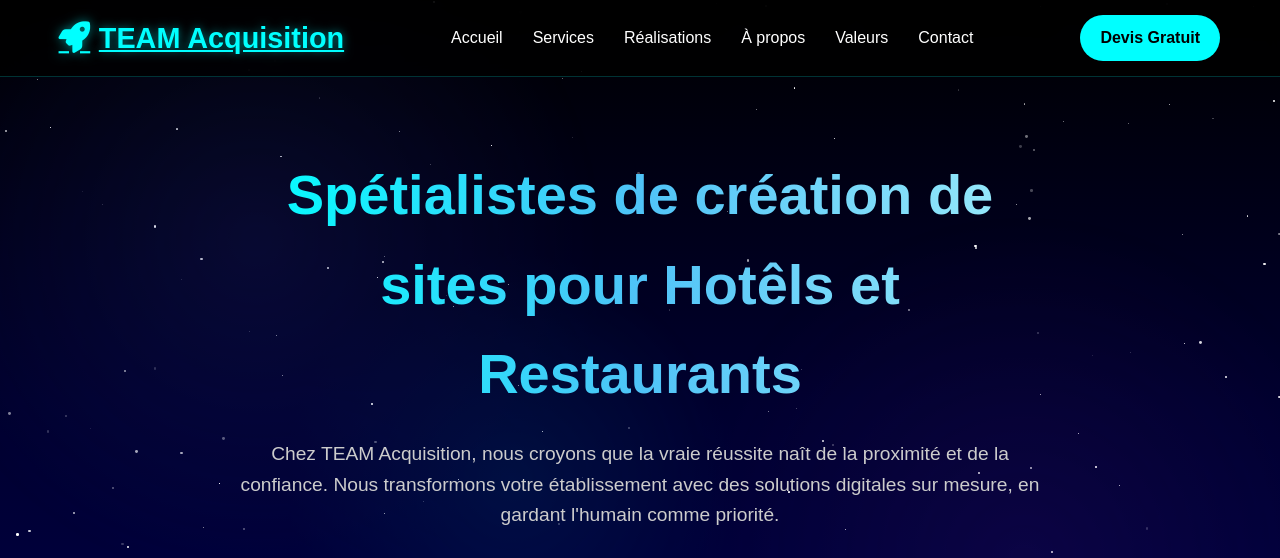
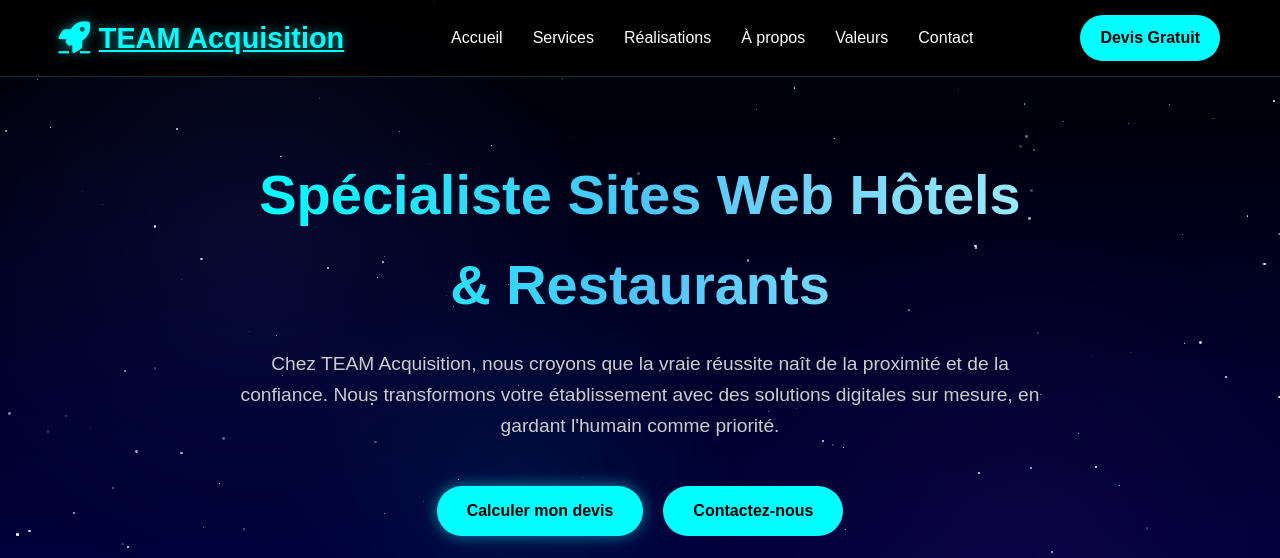
Before and after one commit to weTO-star/Portfolio-Jo-l, a plain HTML site: page index.html in a window 1280 px wide. Shown: the top 558 px of the page. Drawn offline with Linux system fonts and the light colour scheme.

Commit message:
Update index.html

```diff
--- a/index.html
+++ b/index.html
@@ -1160,7 +1160,7 @@
     <section id="hero">
         <div class="container">
             <div class="hero-content">
-                <h1>Spétialistes de création de sites pour Hotêls et Restaurants</h1>
+                <h1>Spécialiste Sites Web Hôtels & Restaurants</h1>
                 <p>Chez TEAM Acquisition, nous croyons que la vraie réussite naît de la proximité et de la confiance. Nous transformons votre établissement avec des solutions digitales sur mesure, en gardant l'humain comme priorité.</p>
                 <div class="hero-buttons">
                     <a href="#calculator" class="btn btn-primary">Calculer mon devis</a>
```
